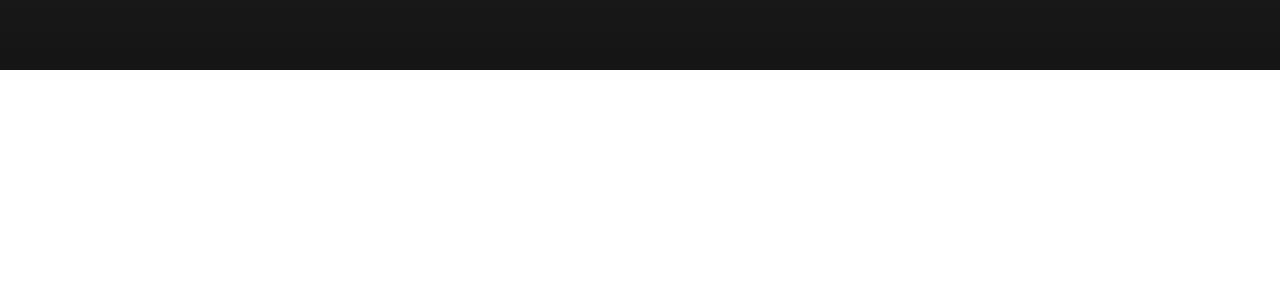
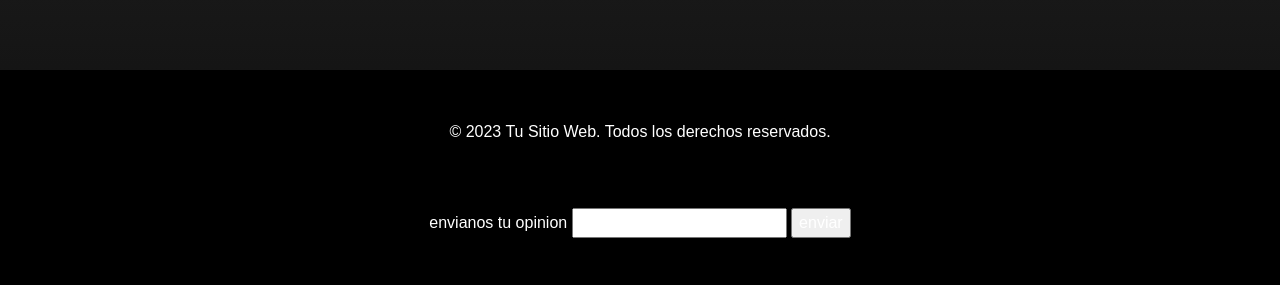
Before and after one commit to Dislexical/PFVaicikauskas, a website: page index.html in a window 1280 px wide. Shown: the part 1840-2125 px from the top of the page. Before the commit the page ends 1910 px from the top, so only its background shows below. Drawn offline with nearby package versions, Linux system fonts and the light colour scheme.

Commit message:
finalizacion proyecto

```diff
--- a/index.html
+++ b/index.html
@@ -94,6 +94,19 @@
             </div>
     </section>
 
+    <!-- marca de agua  -->
+    <div class="footer">
+      <p>&copy; 2023 Tu Sitio Web. Todos los derechos reservados.</p>
+      <br>
+      <br>
+      <form action="destino.php" method="get" enctype="">
+        <label for="name" name="name">envianos tu opinion</label>
+        <input type="text" name="name">
+
+          <input type="submit" value="enviar">
+      </form>
+  </div>
+
     <script
       src="https://cdn.jsdelivr.net/npm/bootstrap@5.3.0-alpha1/dist/js/bootstrap.bundle.min.js"
       integrity="sha384-w76AqPfDkMBDXo30jS1Sgez6pr3x5MlQ1ZAGC+nuZB+EYdgRZgiwxhTBTkF7CXvN"
```
Also changed, not shown: pages/rally.html (+13 -0 lines), pages/specifications.html (+13 -0 lines).
